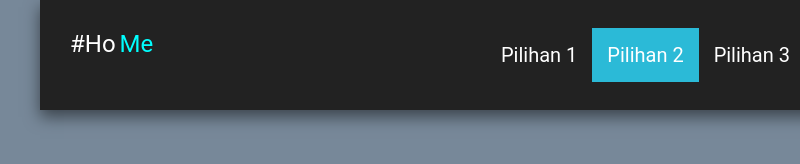
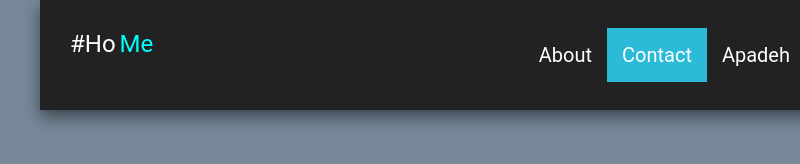
Before and after one commit to Fujitime/Navbar, a plain HTML site: page index.html in a window 1280 px wide. Shown: the full height of the page, 185-985 px from the left. Drawn offline with Linux system fonts and the light colour scheme.

Commit message:
Update index.html

```diff
--- a/index.html
+++ b/index.html
@@ -15,9 +15,9 @@
         <div class="lastname">Me</div>
         </div>
         <ul class="navigation">
-            <li><a href="/" > Pilihan 1</a></li>
-            <li><a href="/" class="active">Pilihan 2</a></li>
-            <li><a href="/">Pilihan 3</a></li>
+            <li><a href="/" > About</a></li>
+            <li><a href="/" class="active">Contact</a></li>
+            <li><a href="/">Apadeh</a></li>
             <li><img src="rem-gif-1.webp" alt="..."   /></li>
         </ul>
 
```
